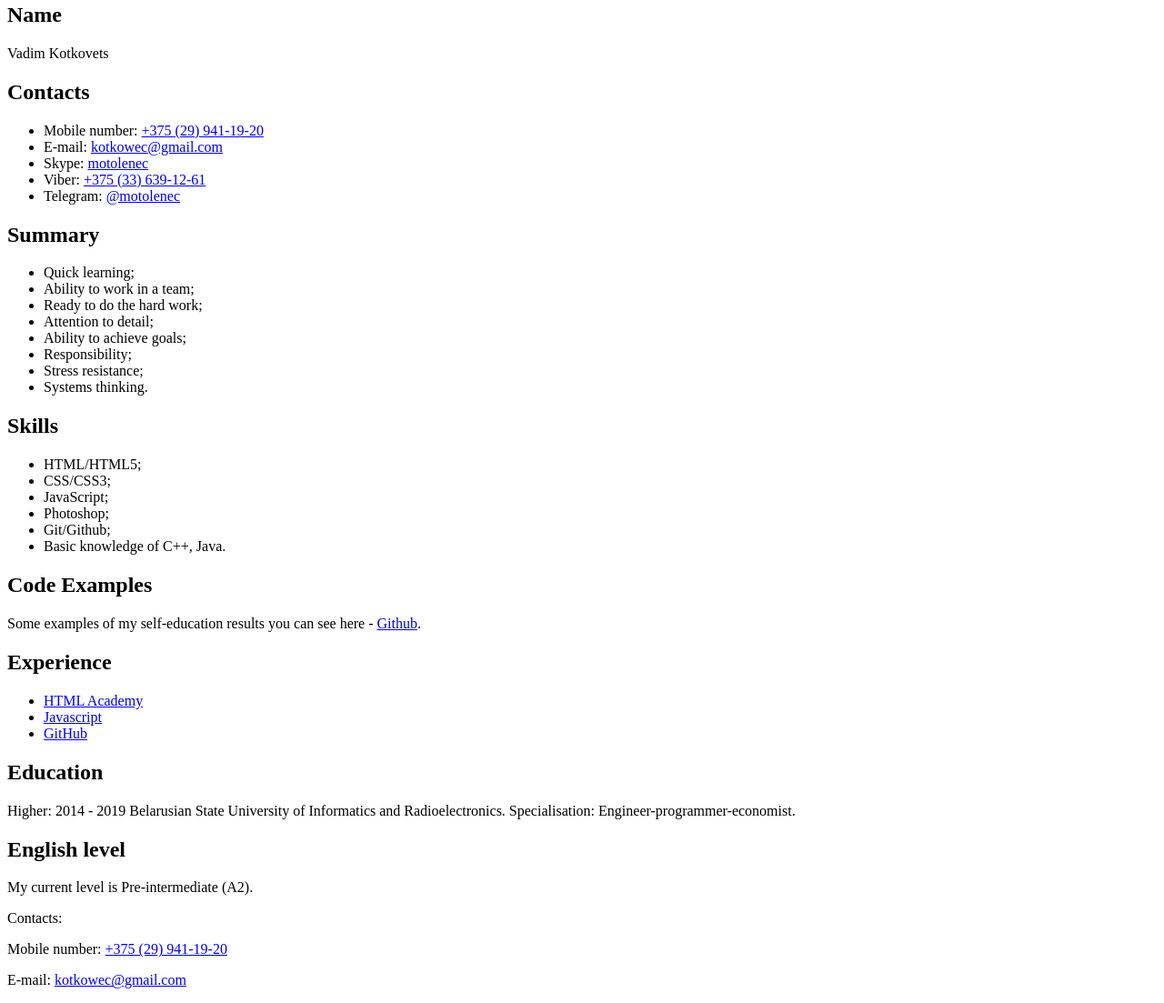
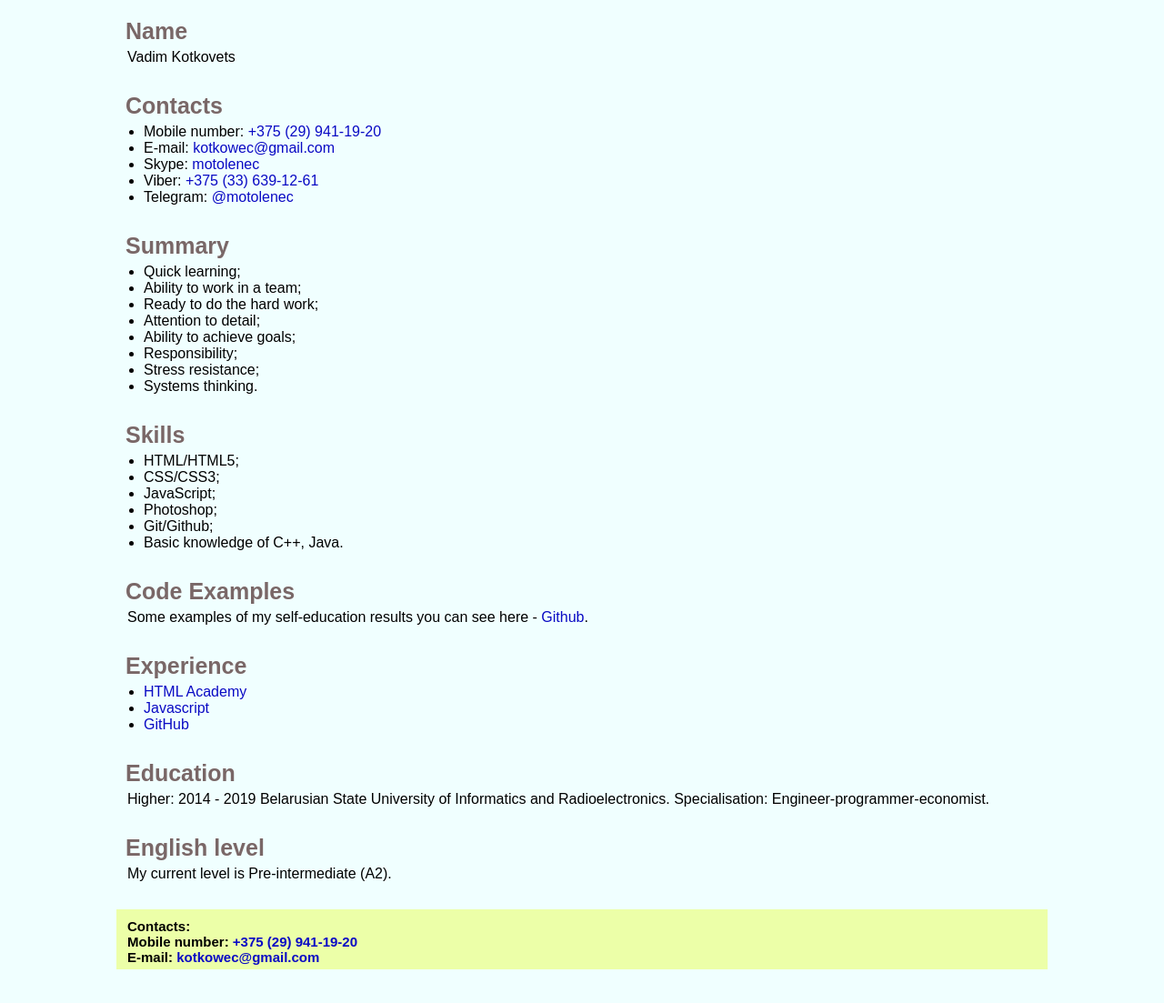
Before and after one commit to vkatkavets/rsschool-cv-old, a plain HTML site: page index.html in a window 1280 px wide. Shown: the part 77-1180 px from the top of the page at 91% size. After the commit the page ends 1143 px from the top, so only its background shows below. Drawn offline with Linux system fonts and the light colour scheme.

Commit message:
feat: add style.css

```diff
--- a/index.html
+++ b/index.html
@@ -5,6 +5,7 @@
     <meta name="viewport" content="width=device-width, initial-scale=1.0">
     <meta http-equiv="X-UA-Compatible" content="ie=edge">
     <title>HTML, CSS & Git Basics</title>
+    <link rel="stylesheet" href="style.css"/>
 </head>
 <body>
     <header>
--- /dev/null
+++ b/style.css
@@ -0,0 +1,112 @@
+  * {
+    margin: 0;
+    padding: 0;
+  }
+
+  html, body {
+    width: 1024px;
+    height: auto;
+    margin: 0 auto;
+    margin-left: auto;
+    margin-right: auto;
+    font-family: 'Arial', sans-serif;
+    color: black;
+    background-color: azure;
+  }
+
+
+
+  h1 {
+    margin-left: 20px;
+    padding: 10px;
+    font-weight: 700;
+    color: #000;
+  }
+
+  h2 {
+    color: #796767;
+    margin-top: 10px;
+    font-size: 25px;
+  }
+
+  a {
+    color: rgb(10, 10, 196);
+    text-decoration: none;
+  }
+
+  a:hover {
+    color: #ee3636;
+    text-decoration: underline;
+  }
+
+  p {
+    margin-top: 5px;
+    padding-left: 2px;
+  }
+
+  div p {
+    margin-top: 0;
+
+  }
+
+  ul {
+    margin-top: 5px;
+    padding: 0;
+  }
+
+  li {
+    margin-left: 20px;
+  }
+
+  header {
+    background-color: rgb(236, 255, 168);
+    margin-bottom: 20px;
+  }
+
+  .name{
+    padding: 10px;
+    /* background-color: rgb(189, 255, 233); */
+  }
+
+  .contacts {
+    padding: 10px;
+
+  }
+
+
+
+  .summary {
+    padding: 10px;
+    clear: left;
+  }
+
+  .code-example {
+    padding: 10px;
+  }
+
+  .skills {
+    padding: 10px;
+  }
+
+  .education {
+    padding: 10px;
+
+  }
+
+  .experience {
+    padding: 10px;
+
+  }
+
+  .english-level {
+    padding: 10px;
+
+  }
+
+  footer {
+    font-weight: bold;
+    margin-top: 20px;
+    padding: 5px 10px 5px 10px;
+    background-color: rgb(236, 255, 168);
+    font-size: 15px;
+  }
```
